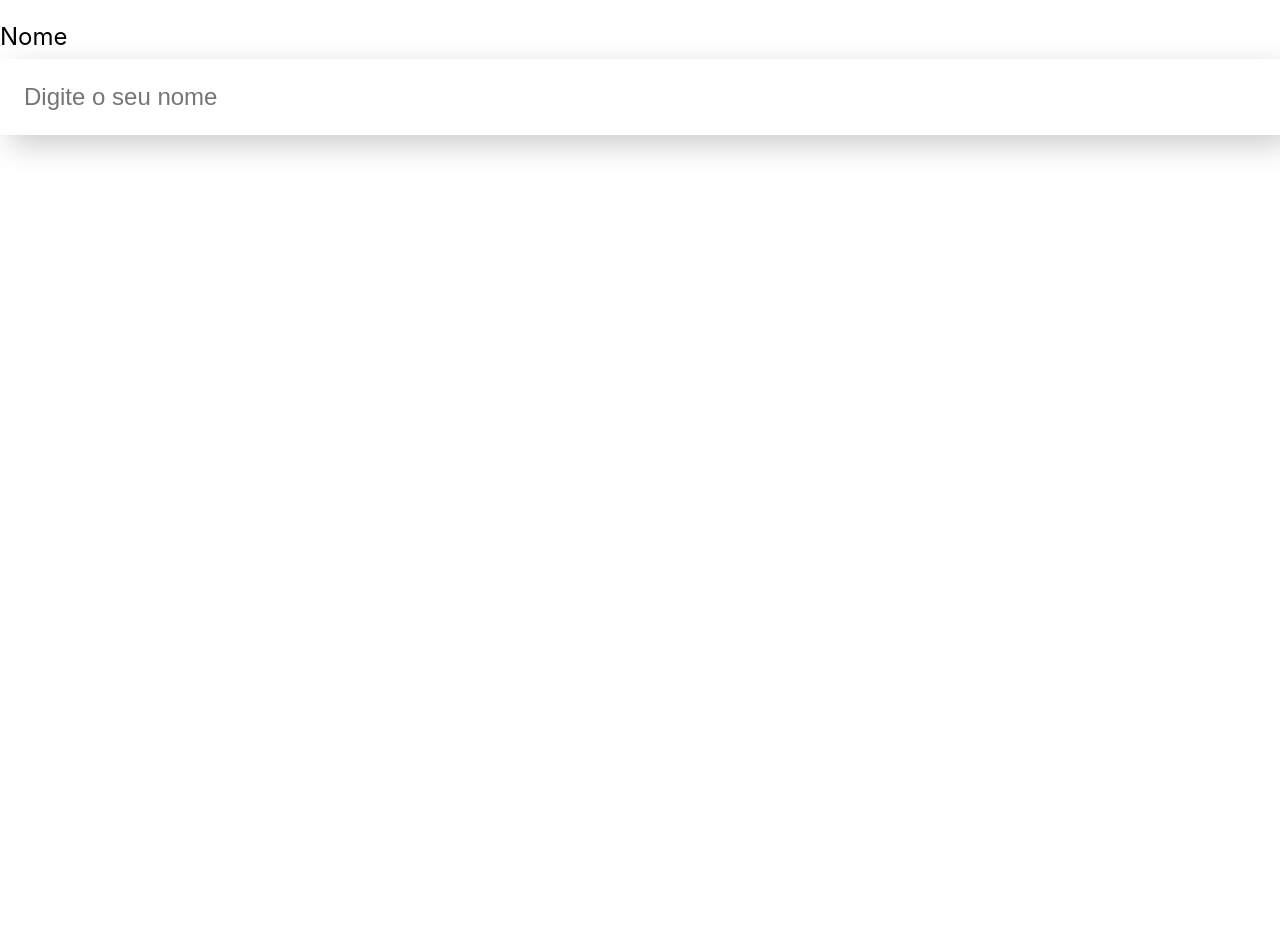
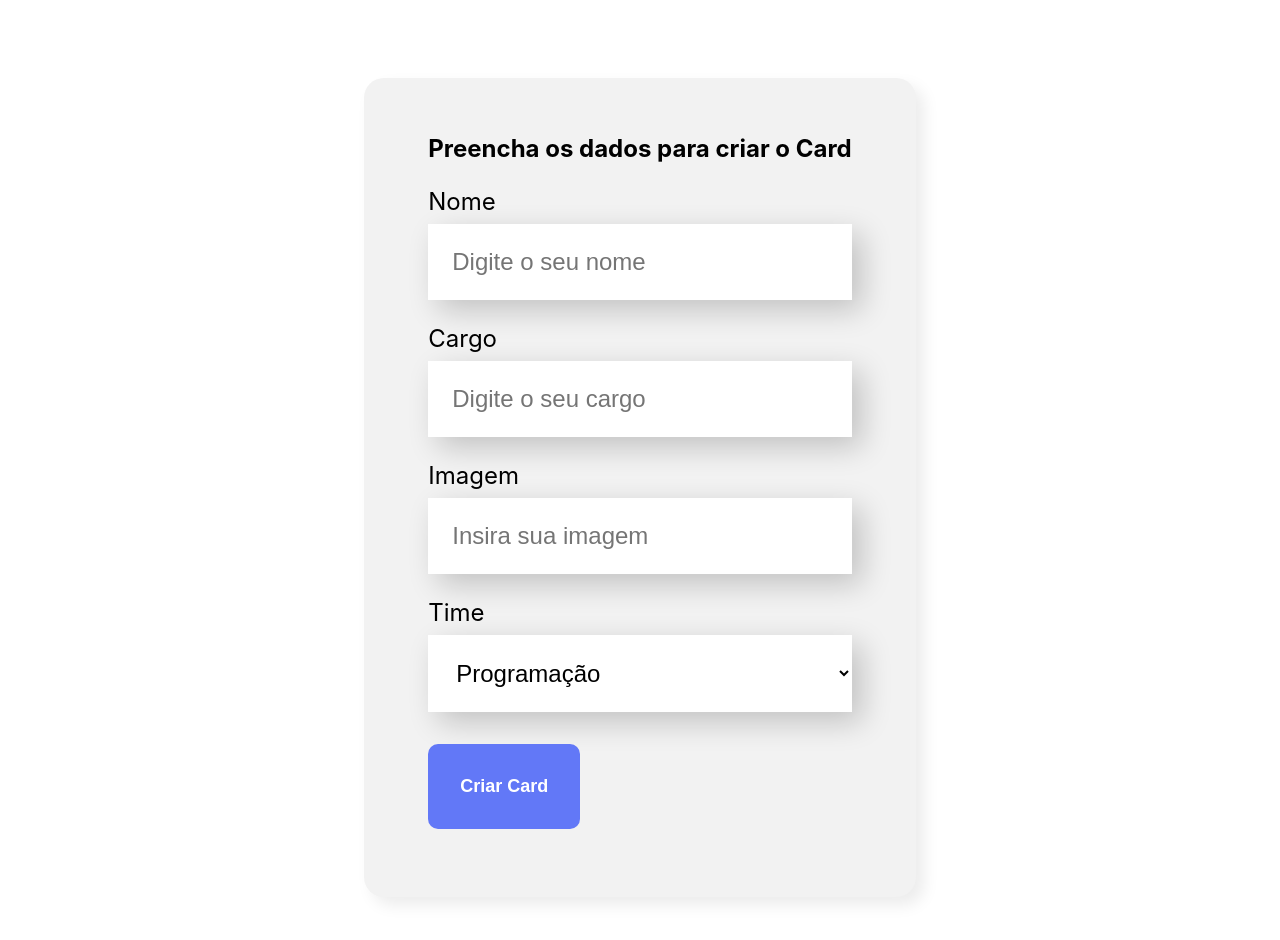
Before and after one commit to Diogo-Salvio/organo, a React (Create React App) app: page / in a window 1280 px wide. Shown: the part 500-1440 px from the top of the page. Before the commit the page ends 800 px from the top, so only its background shows below. Built offline with nearby package versions, Linux system fonts and the light colour scheme.

Commit message:
Criação do formulário (CampoTexto, ListaSuspensa e Botao)

```diff
--- a/src/App.js
+++ b/src/App.js
@@ -1,11 +1,11 @@
 import Banner from './componentes/banner';
-import CampoTexto from './componentes/campotexto';
+import Formulario from './componentes/formulario';
 
 function App() {
   return (
     <div className="App">
       <Banner />
-      <CampoTexto />
+      <Formulario />
     </div>
   );
 }
--- /dev/null
+++ b/src/componentes/botao/botao.css
@@ -0,0 +1,15 @@
+.botao {
+    background-color: #6278f7;
+    border-radius: 10px;
+    font-weight: 700;
+    font-size: 18px;
+    padding: 32px;
+    border: none;
+    cursor: pointer;
+    color: white;
+    margin: 32px 0;
+}
+
+.botao:hover{
+    color: #95ffd4;
+}
--- /dev/null
+++ b/src/componentes/botao/index.js
@@ -0,0 +1,11 @@
+import './botao.css'
+
+const Botao = (props) => {
+    return (
+        <button className='botao'>
+            {props.children}
+        </button>
+    )
+}
+
+export default Botao
--- a/src/componentes/campotexto/index.js
+++ b/src/componentes/campotexto/index.js
@@ -1,10 +1,10 @@
 import './campotexto.css'
 
-const CampoTexto = () => {
+const CampoTexto = (props) => {
     return  (
         <div className="campo-texto">
-            <label>Nome</label>
-            <input placeholder='Digite o seu nome' />
+            <label>{props.label}</label>
+            <input required={props.obrigatorio} placeholder= {props.placeholder} />
         </div>
     )
 }
--- /dev/null
+++ b/src/componentes/formulario/formulario.css
@@ -0,0 +1,13 @@
+.formulario {
+    display: flex;
+    justify-content: center;
+    margin: 80px 0;
+}
+
+.formulario form {
+    max-width: 80%;
+    background-color: #f2f2f2;
+    border-radius: 20px;
+    padding: 36px 64px;
+    box-shadow: 8px 8px 16px rgba(0, 0, 0, 0.08);
+}
--- /dev/null
+++ b/src/componentes/formulario/index.js
@@ -0,0 +1,41 @@
+import './formulario.css'
+import CampoTexto from '../campotexto'
+import ListaSuspensa from '../listasuspensa'
+import Botao from '../botao'
+
+
+const Formulario = () => {
+
+    const times = [
+        'Programação',
+        'Front-End',
+        'Data Science',
+        'Devops',
+        'UX e Design',
+        'Mobile',
+        'Inovação e Gestão'
+    ]
+
+    const aoSalvar = (event) => {
+        event.preventDefault()
+        console.log(event)
+        console.log('FormOK')
+    }
+
+    return (
+        <section className='formulario'>
+            <form onSubmit={aoSalvar}>
+                <h2>Preencha os dados para criar o Card</h2>
+                <CampoTexto obrigatorio={true} label="Nome" placeholder="Digite o seu nome" />
+                <CampoTexto obrigatorio={true} label="Cargo" placeholder="Digite o seu cargo" />
+                <CampoTexto label="Imagem" placeholder="Insira sua imagem" />
+                <ListaSuspensa obrigatorio={true} label="Time" itens={times}/>
+                <Botao >
+                    Criar Card
+                </Botao>
+            </form>
+        </section>
+    )
+}
+
+export default Formulario
--- /dev/null
+++ b/src/componentes/listasuspensa/index.js
@@ -0,0 +1,14 @@
+import './listasuspensa.css'
+
+const ListaSuspensa = (props) => {
+    return (
+        <div className='lista-suspensa'>
+            <label>{props.label}</label>
+            <select required={props.required}>
+                {props.itens.map(item => <option key={item} > {item}</option>)}
+            </select>
+        </div>
+    )
+}
+
+export default ListaSuspensa
--- /dev/null
+++ b/src/componentes/listasuspensa/listasuspensa.css
@@ -0,0 +1,15 @@
+.lista-suspensa select {
+    background-color: white;
+    box-shadow: 10px 10px 30px rgba(0, 0, 0, 0.2);
+    width: 100%;
+    border: none;
+    font-size: 24px;
+    padding: 24px;
+    box-sizing: border-box;
+}
+
+.lista-suspensa label {
+    display: block;
+    margin-bottom: 8px;
+    font-size: 24px;
+}
```
